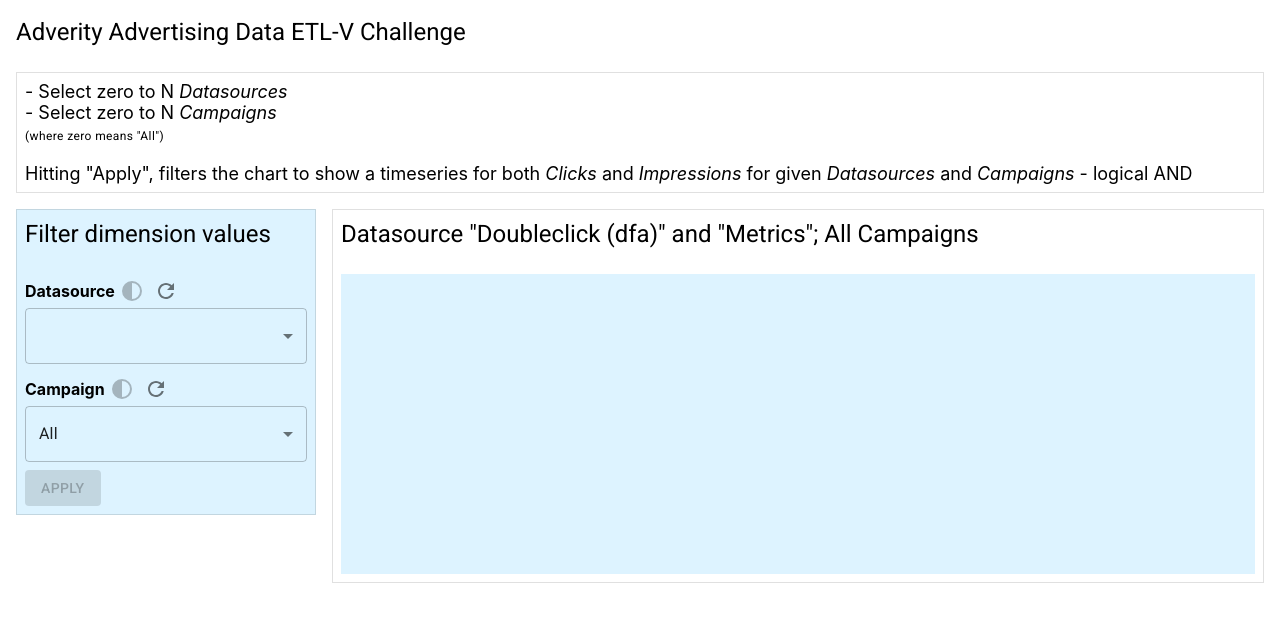
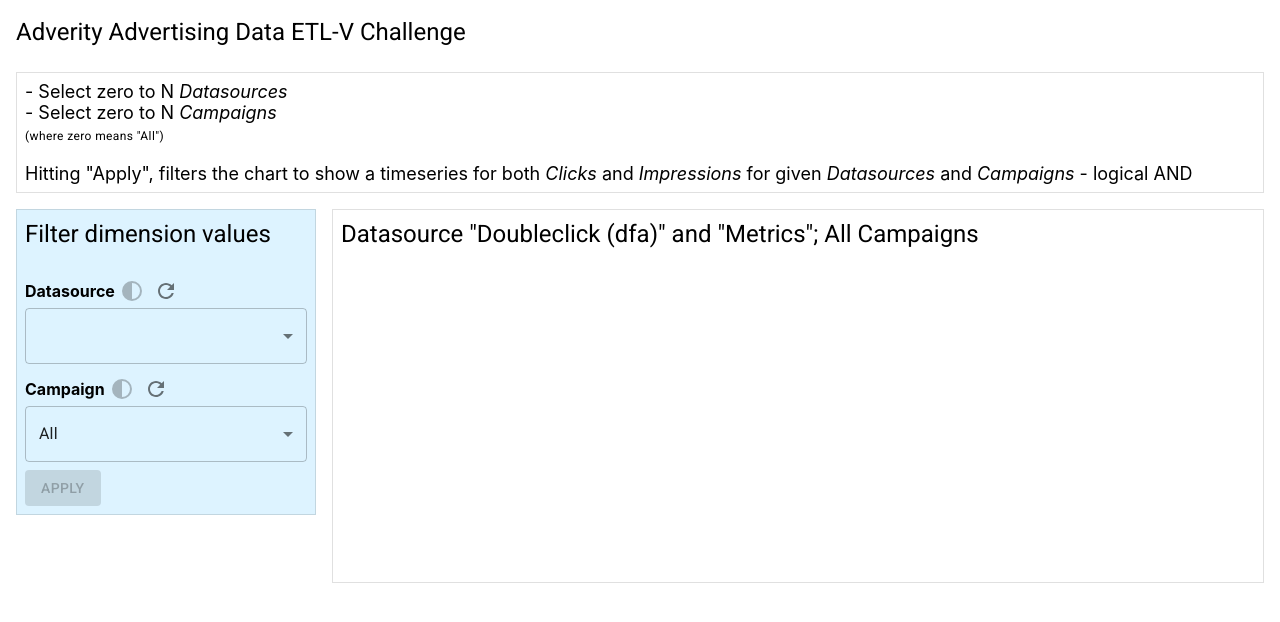
Before and after one commit to pioncz/advertising-data-tsx, a React (Create React App) app: page / in a window 1280 px wide. Shown: the top 622 px of the page. Built offline with nearby package versions, Linux system fonts and the light colour scheme.

Commit message:
react-query, import data

```diff
--- a/package.json
+++ b/package.json
@@ -18,6 +18,7 @@
     "lodash": "^4.17.21",
     "react": "^18.2.0",
     "react-dom": "^18.2.0",
+    "react-query": "^3.39.3",
     "react-scripts": "5.0.1",
     "typescript": "^4.9.5",
     "web-vitals": "^2.1.4"
--- a/src/App.tsx
+++ b/src/App.tsx
@@ -4,9 +4,14 @@ import { styled } from '@mui/material/styles';
 import Box from '@mui/material/Box';
 import Grid from '@mui/material/Grid';
 import FilterDimensionSection from './components/FilterDimensionSection';
+import {
+  useQuery,
+} from 'react-query'
+import { getchAdvertising } from 'api/advertising'
+import Chart from 'components/commons/Chart'
 
 function App() {
-  const test = 1;
+  const { data, error, isLoading } = useQuery('advertising', getchAdvertising);
 
   return (
     <Root>
@@ -37,7 +42,9 @@ function App() {
               <Typography variant="h5" mb={3}>
                 Datasource "Doubleclick (dfa)" and "Metrics"; All Campaigns
               </Typography>
-              <ChartPlaceholder />
+              <ChartWrapper>
+                <Chart loading={isLoading} />
+              </ChartWrapper>
             </Item>
           </Grid>
         </Grid>
@@ -55,10 +62,9 @@ const Item = styled('div')(({ theme }) => ({
   border: `1px solid ${theme.palette.divider}`
 }));
 
-const ChartPlaceholder = styled('div')(() => ({
+const ChartWrapper = styled('div')(() => ({
   height: 300,
   width: '100%',
-  background: '#ddf3ff'
 }));
 
 export default App;
--- /dev/null
+++ b/src/api/advertising.ts
@@ -0,0 +1,4 @@
+export const getchAdvertising = async () => {
+  const res = await fetch('/DAMKBAoDBwoDBAkOBAYFCw.csv');
+  return res.text();
+};
--- /dev/null
+++ b/src/components/commons/Chart.tsx
@@ -0,0 +1,19 @@
+import React from 'react';
+import CircularProgress from '@mui/material/CircularProgress';
+import { styled } from '@mui/material/styles';
+
+const Chart = ({ loading, error }: { loading: boolean, error?: string }) => (
+  <Root>
+    {loading && <CircularProgress />}
+  </Root>
+);
+
+const Root = styled('div')(({ theme }) => ({
+  width: '100%',
+  height: '100%',
+  display: 'flex',
+  justifyContent: 'center',
+  alignItems: 'center',
+}));
+
+export default Chart;
--- a/src/index.tsx
+++ b/src/index.tsx
@@ -7,13 +7,22 @@ import '@fontsource/roboto/300.css';
 import '@fontsource/roboto/400.css';
 import '@fontsource/roboto/500.css';
 import '@fontsource/roboto/700.css';
+import {
+  QueryClient,
+  QueryClientProvider,
+} from 'react-query'
 
 const root = ReactDOM.createRoot(
   document.getElementById('root') as HTMLElement
 );
+
+const queryClient = new QueryClient()
+
 root.render(
   <React.StrictMode>
-    <App />
+    <QueryClientProvider client={queryClient}>
+      <App />
+    </QueryClientProvider>
   </React.StrictMode>
 );
 
```
Also changed, not shown: public/DAMKBAoDBwoDBAkOBAYFCw.csv (renamed from src/data/DAMKBAoDBwoDBAkOBAYFCw.csv), 2 other files (tests, documents, lock files or other folders).
